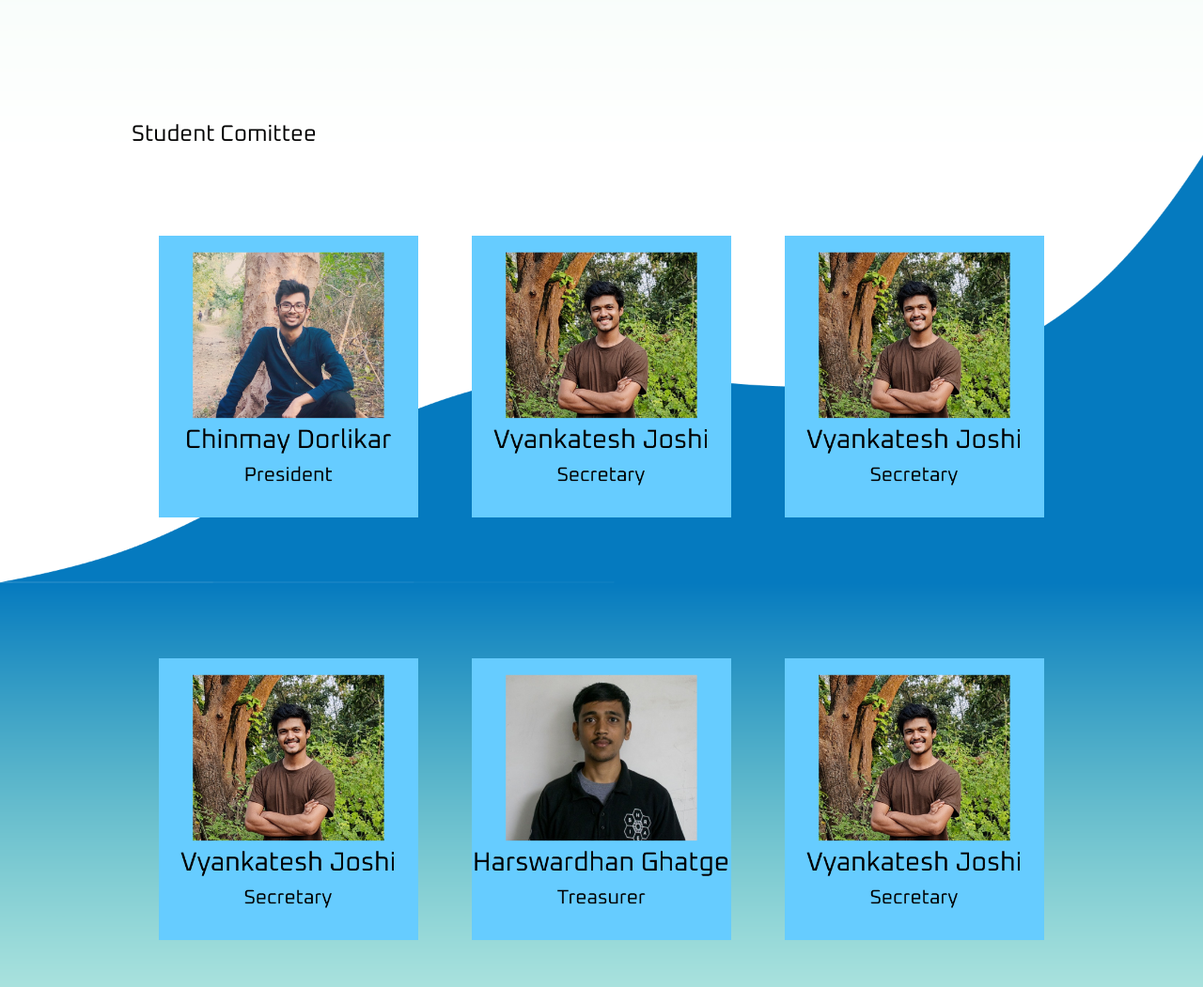
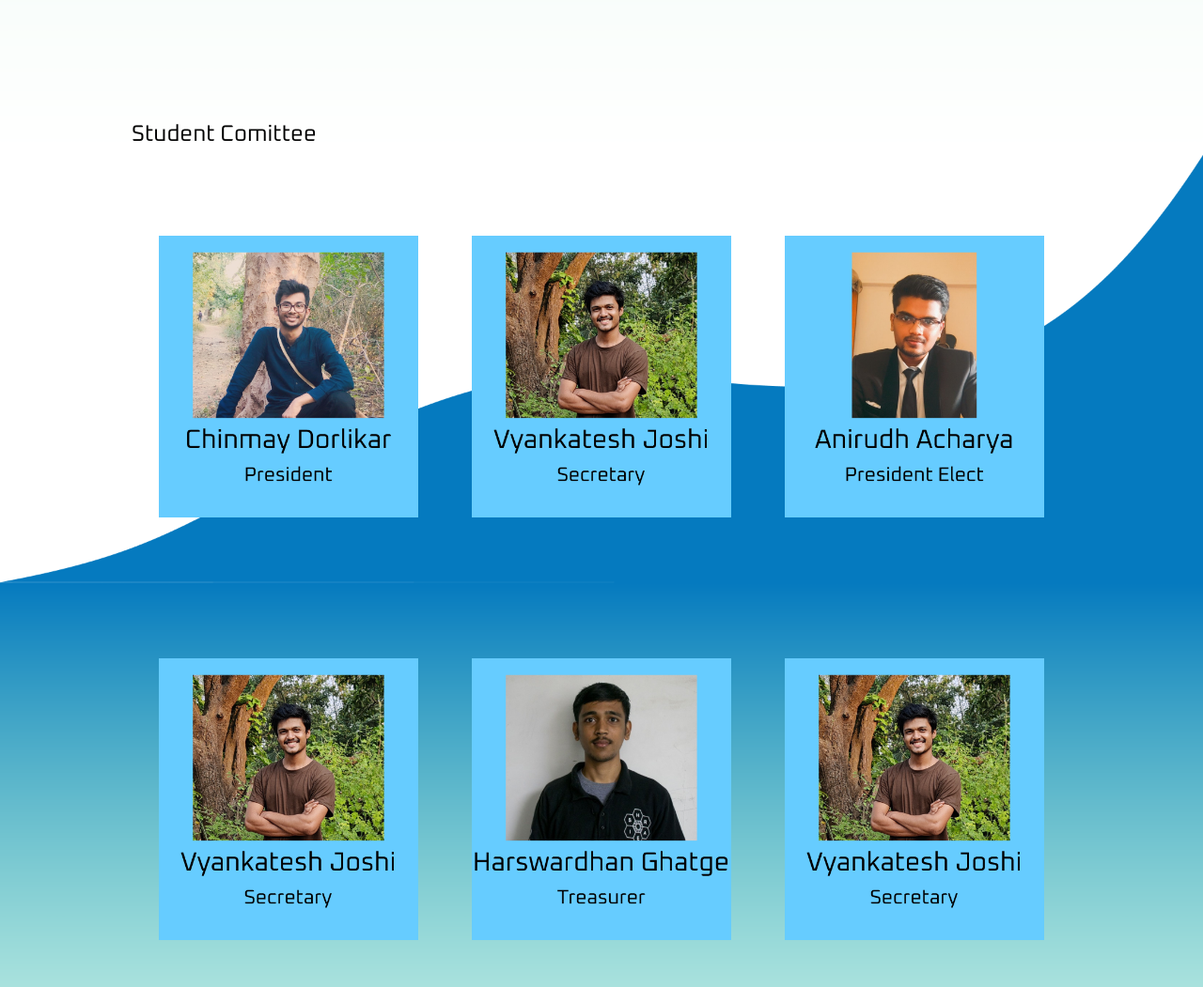
Before and after one commit to ishraepce/ishrae-trail, a plain HTML site: page committee.html in a window 1280 px wide. Shown: the part 777-1828 px from the top of the page at 94% size. Drawn offline with nearby package versions, Linux system fonts and the light colour scheme.

Commit message:
Update committee.html

```diff
--- a/committee.html
+++ b/committee.html
@@ -54,7 +54,7 @@
         <tr>
             <td height="450px" width="333px" align="center" ><img height="300px" src="./ImagesCom/1.png"></td>
             <td height="450px" width="333px" align="center" ><img height="300px" src="./ImagesCom/2.png"></td>
-            <td height="450px" width="333px" align="center" ><img height="300px" src="./ImagesCom/2.png"></td>
+            <td height="450px" width="333px" align="center" ><img height="300px" src="./ImagesCom/3.png"></td>
         </tr>
         <tr>
             <td height="450px" width="333px" align="center" ><img height="300px" src="./ImagesCom/2.png"></td>
```
